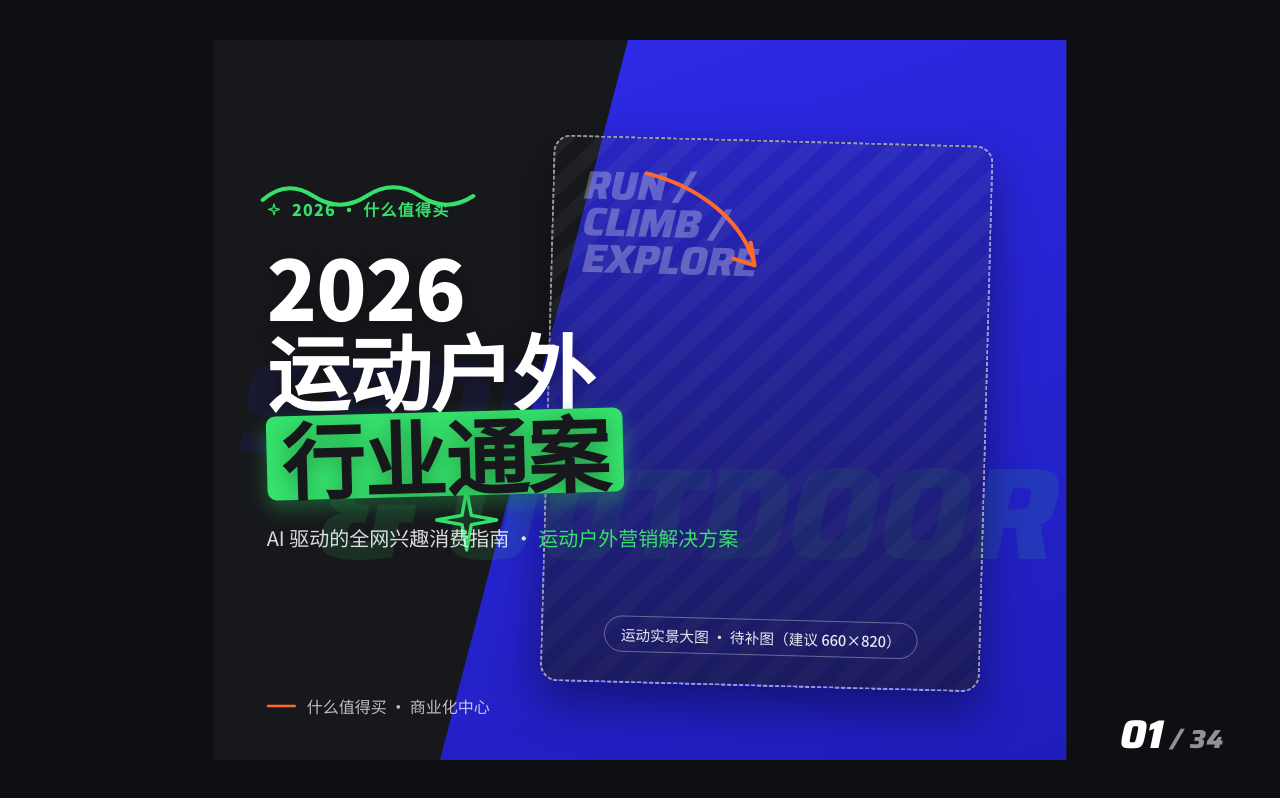
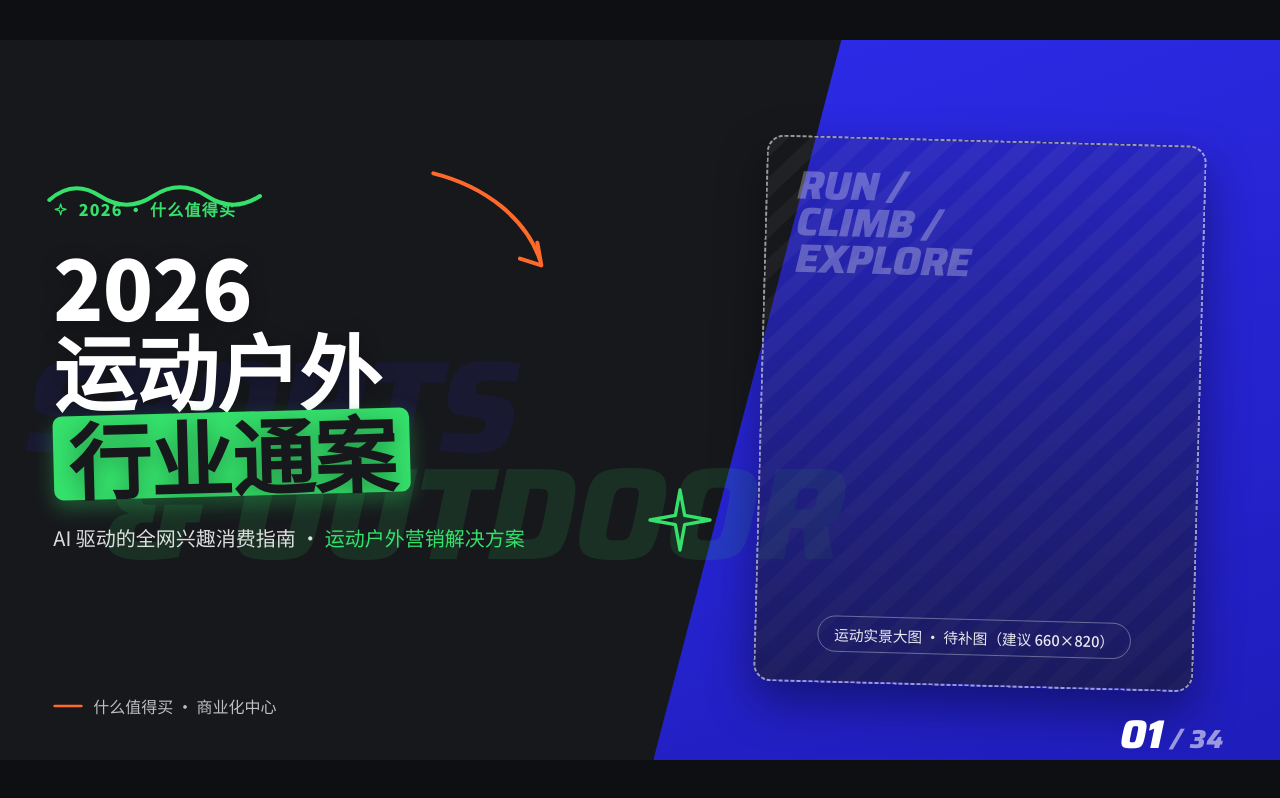
Before and after one commit to ykxqq/all-html-demo, a plain HTML site: page demo2/index.html in a window 1280 px wide. Drawn offline with Linux system fonts and the light colour scheme.

Commit message:
Add files via upload

```diff
--- a/demo2/index.html
+++ b/demo2/index.html
@@ -49,7 +49,7 @@ body{
   position:relative;background:#0E0F13;
 }
 .stage{
-  width:1920px;height:1080px;position:relative;overflow:hidden;
+  width:1920px;height:1080px;position:relative;overflow:hidden;flex:none;
   transform:scale(var(--s,1));transform-origin:center center;
   background:var(--white);
 }
```
